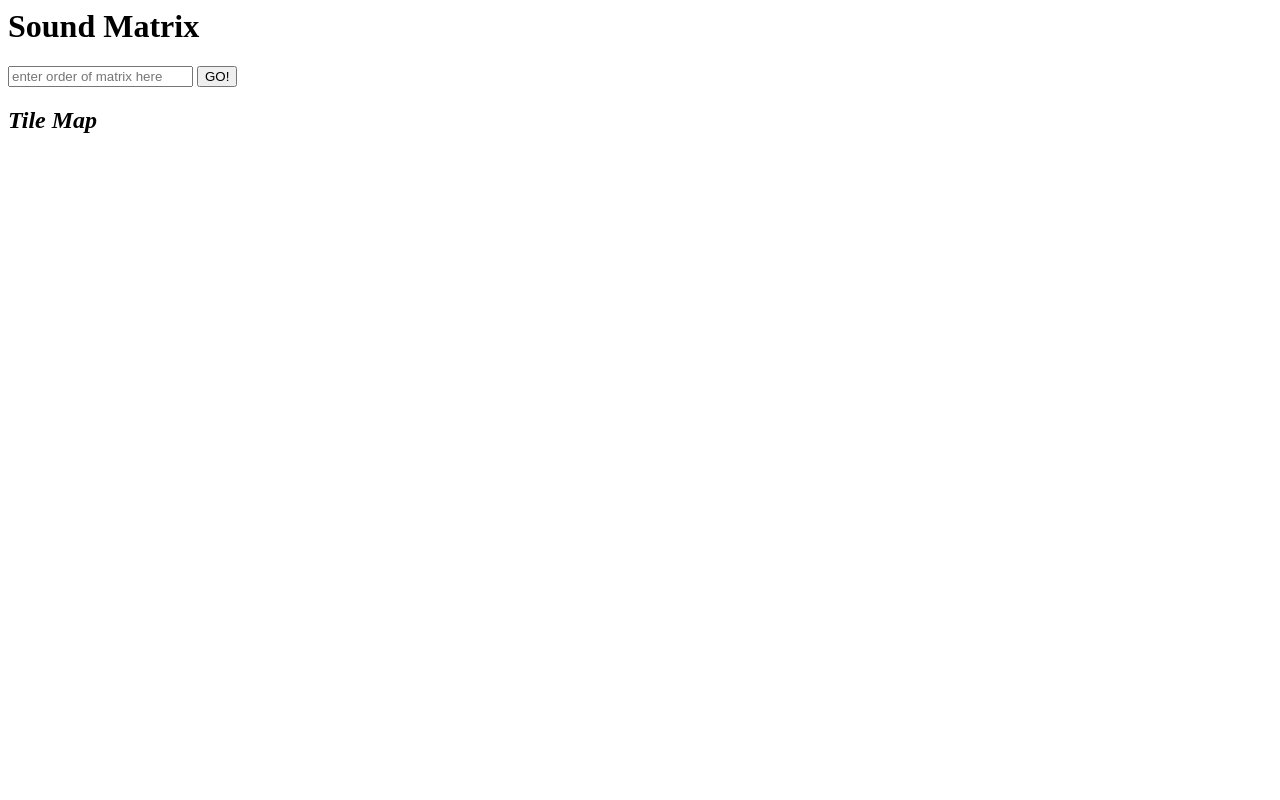
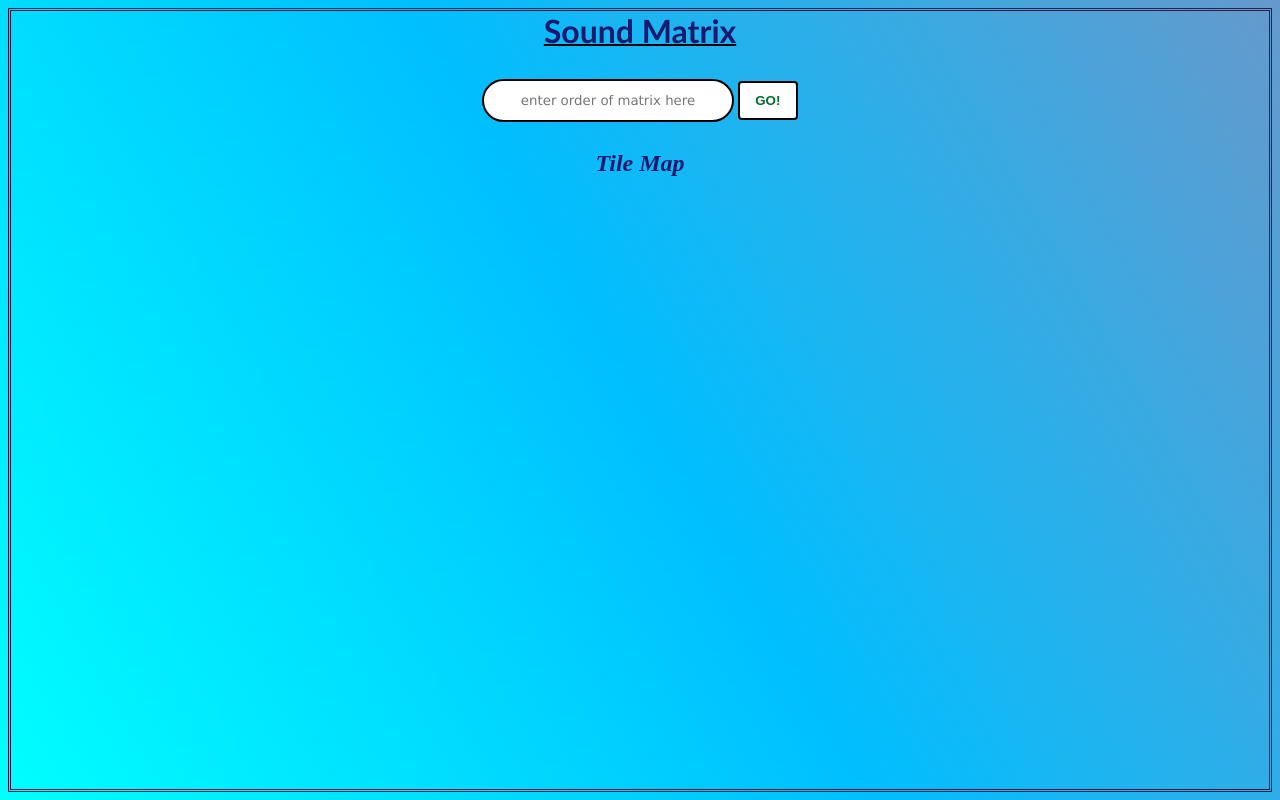
Before and after one commit to uday1o1/Tiles-and-Wave, a plain HTML site: page index.html in a window 1280 px wide. Drawn offline with Linux system fonts and the light colour scheme.

Commit message:
updated style.css

```diff
--- a/style.css
+++ b/style.css
@@ -1,11 +1,60 @@
+
+body {
+  font-family: 'Aclonica','Advent','Alegreya';
+  background-image: linear-gradient(60deg,cyan,#00BFFF,#6699CC);
+  background-size: cover;
+  font-weight: bold;
+  color: rgb(48, 30, 73);
+  text-align: center;
+  border: double 3px;
+}
+h1{
+  font-family:'Gill Sans', 'Gill Sans MT', Calibri, 'Trebuchet MS', sans-serif;
+  color: #191970;
+  text-decoration: underline black 2px;
+}
+h2 {
+  font-family:'Times New Roman', Times, serif;
+  color: #191970;
+}
+button {
+  color: #016f32;
+  width: 60px;
+  background: rgb(255, 255, 255);
+  padding-top: 10px;
+  padding-bottom: 10px;
+  font-weight: bold;
+  border:2px solid black;
+  border-radius: 4px;
+  margin-bottom: 2px;
+  margin-top: 2px;
+}
+input[type=text] {
+  width: 20%;
+  padding: 12px 20px;
+  margin: 8px 0;
+  box-sizing: border-box;
+  border: 2px solid rgb(0, 0, 0);
+  border-radius: 50px;
+  outline: none;
+  text-align: center;
+  font-family: 'Lucida Sans', 'Lucida Sans Regular', 'Lucida Grande', 'Lucida Sans Unicode', Geneva, Verdana, sans-serif;
+}
+
+input[type=text]:focus {
+  background-color: rgb(212, 212, 159);
+}
+
 .tile{
   /* transition delay to add delay between hover and tile transitions */
   transition-delay: 0.5s;
   height: 100px;
   width: 100px;
   display: inline-block;
-  border: 1px solid black;
+  border: 1.5px solid black;
   color: white;
+  border-radius:4px;
+  margin:2px;
 }
 
 .tile:hover{
```
